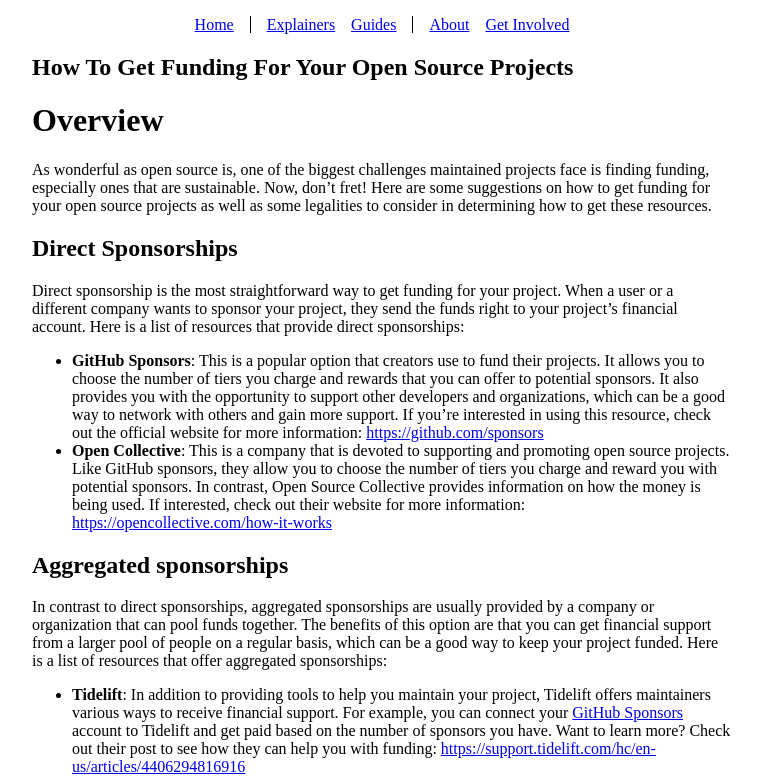
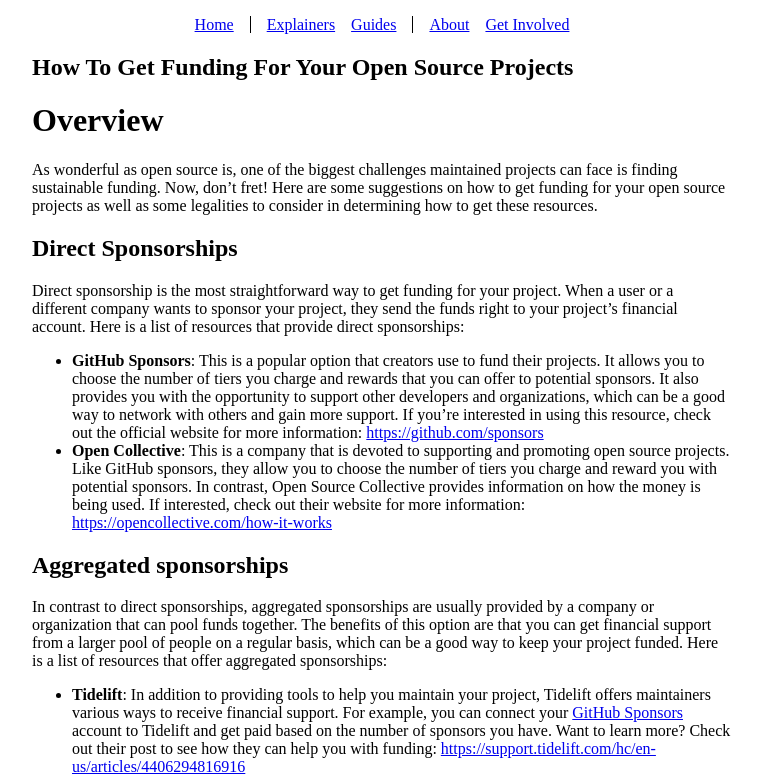
Before and after one commit to OpenContributionsProject/opencontributionssite, a Next.js app: page /guides/how-to-get-funding-for-your-open-source-projects in a window 1280 px wide. Shown: the top 776 px of the page, without its empty margins (258-1020 px from the left). Built offline with nearby package versions, Linux system fonts and the light colour scheme.

Commit message:
Update src/app/guides/how-to-get-funding-for-your-open-source-projects/how-to-get-funding-for-your-open-source-projects.mdx
Co-authored-by: Josh Goldberg ✨ <git@joshuakgoldberg.com>

```diff
--- a/src/app/guides/how-to-get-funding-for-your-open-source-projects/how-to-get-funding-for-your-open-source-projects.mdx
+++ b/src/app/guides/how-to-get-funding-for-your-open-source-projects/how-to-get-funding-for-your-open-source-projects.mdx
@@ -2,7 +2,7 @@
 
 # Overview
 
-As wonderful as open source is, one of the biggest challenges maintained projects face is finding funding, especially ones that are sustainable.
+As wonderful as open source is, one of the biggest challenges maintained projects can face is finding sustainable funding.
 Now, don’t fret! Here are some suggestions on how to get funding for your open source projects as well as some legalities to consider in determining how to get these resources.
 
 ## Direct Sponsorships
```
